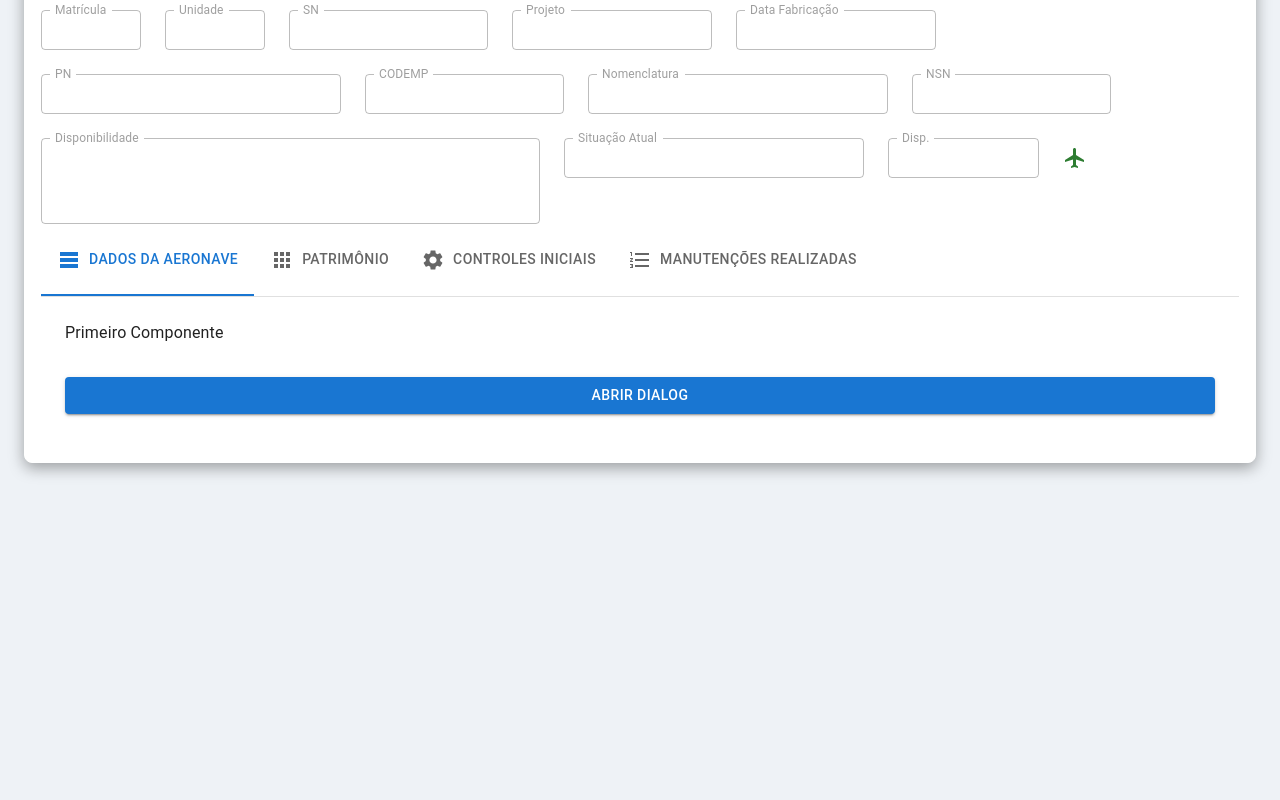
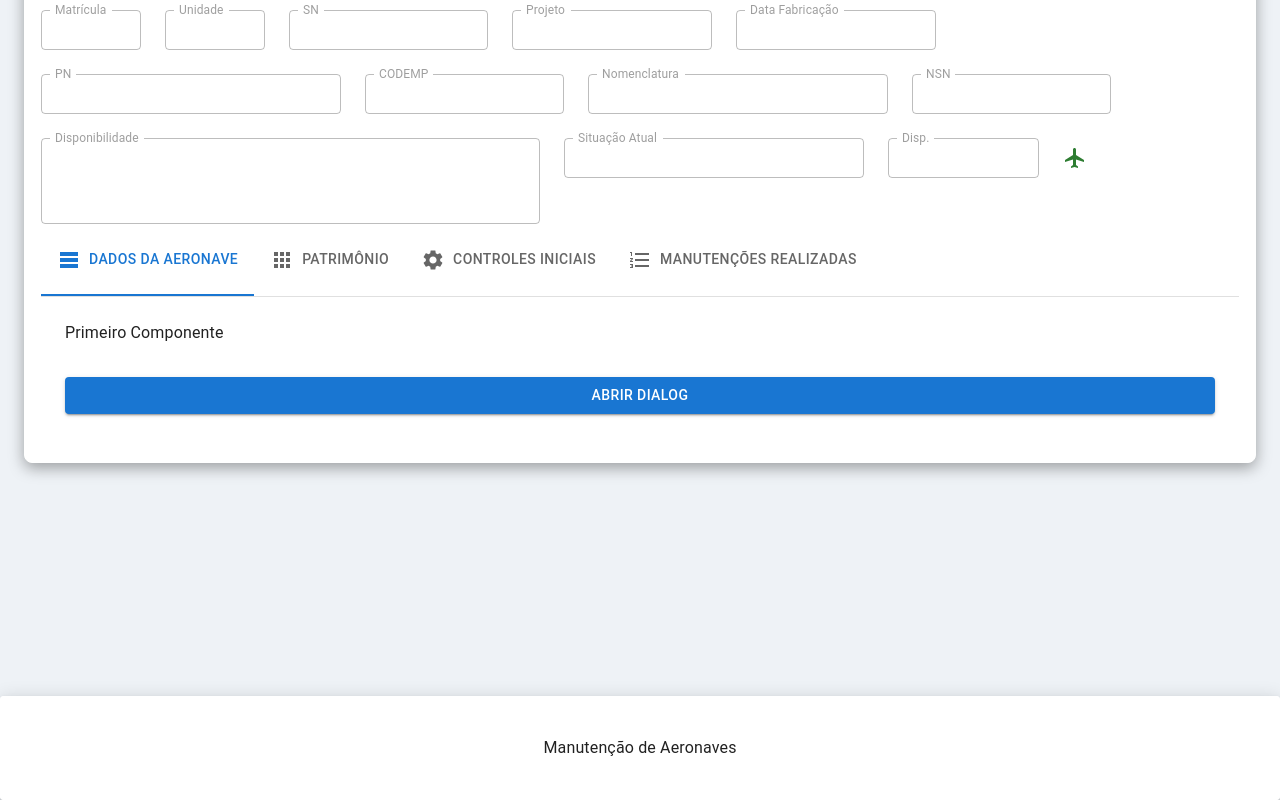
Before and after one commit to krokreti/react-custom-template, a React (Vite) app: page /detalhes-aeronave/1 in a window 1280 px wide. Shown: the part 160-960 px from the top of the page. Before the commit the page ends 800 px from the top, so only its background shows below. Built offline with nearby package versions, Linux system fonts and the light colour scheme; no server answers.

Commit message:
Add footer

```diff
--- a/src/App.tsx
+++ b/src/App.tsx
@@ -8,6 +8,7 @@ import { authActions } from './store/auth-slice';
 import { useEffect } from 'react';
 import { LocalizationProvider } from '@mui/x-date-pickers';
 import { AdapterDayjs } from '@mui/x-date-pickers/AdapterDayjs'
+import Footer from './components/layout/Footer';
 import 'dayjs/locale/pt-br';
 
 function App() {
@@ -22,11 +23,12 @@ function App() {
   return (
     <LocalizationProvider dateAdapter={AdapterDayjs} adapterLocale="pt-br">
       <ThemeProvider theme={Theme}>
-        <Box className="App" bgcolor={'#EEF2F6'} height={'100vh'} >
+        <Box className="App" bgcolor={'#EEF2F6'} height={'100vh'} marginBottom={7}>
           <NavBar>
           </NavBar>
           <Outlet />
         </Box>
+        <Footer />
       </ThemeProvider>
     </LocalizationProvider>
   );
--- /dev/null
+++ b/src/components/layout/Footer.tsx
@@ -0,0 +1,13 @@
+import { Box, Typography, Card } from '@mui/material';
+
+const Footer = () => {
+    return (
+        <Card elevation={6}>
+            <Box width={'100%'} display={'flex'} justifyContent={'center'} bgcolor={'#FFF'} padding={5} >
+                <Typography variant='body1' sx={{ display: "flex", alignItems: "center" }}>Manutenção de Aeronaves</Typography>
+            </Box>
+        </Card>
+    )
+}
+
+export default Footer;
--- a/src/pages/Details/DetailsForm.tsx
+++ b/src/pages/Details/DetailsForm.tsx
@@ -6,7 +6,6 @@ import FlightIcon from '@mui/icons-material/Flight';
 
 const DetailsForm: React.FC<{ aeronave: EquipamentoAeronave | undefined }> = ({ aeronave }) => {
     // var disp = aeronave?.DS_SITUACAO_ATUAL == 'DI' ? 'success' : 'error';
-
 
     return (
         <Box sx={{ flexGrow: 1 }}>
```
